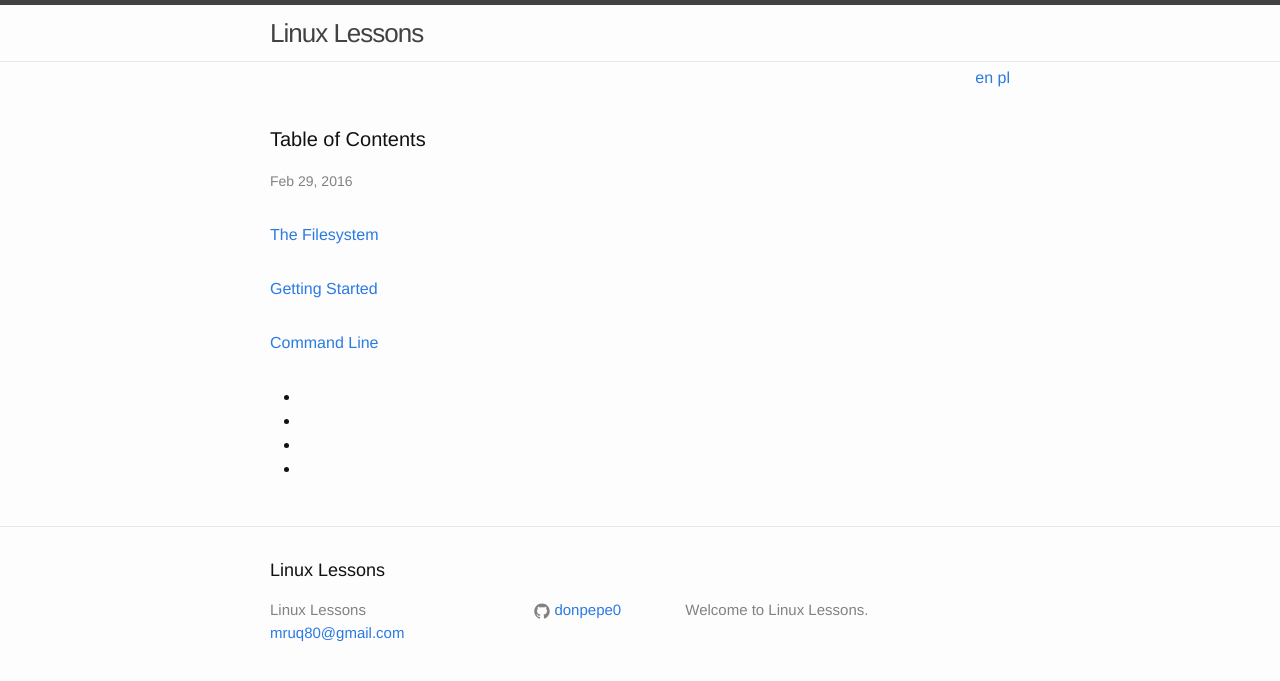
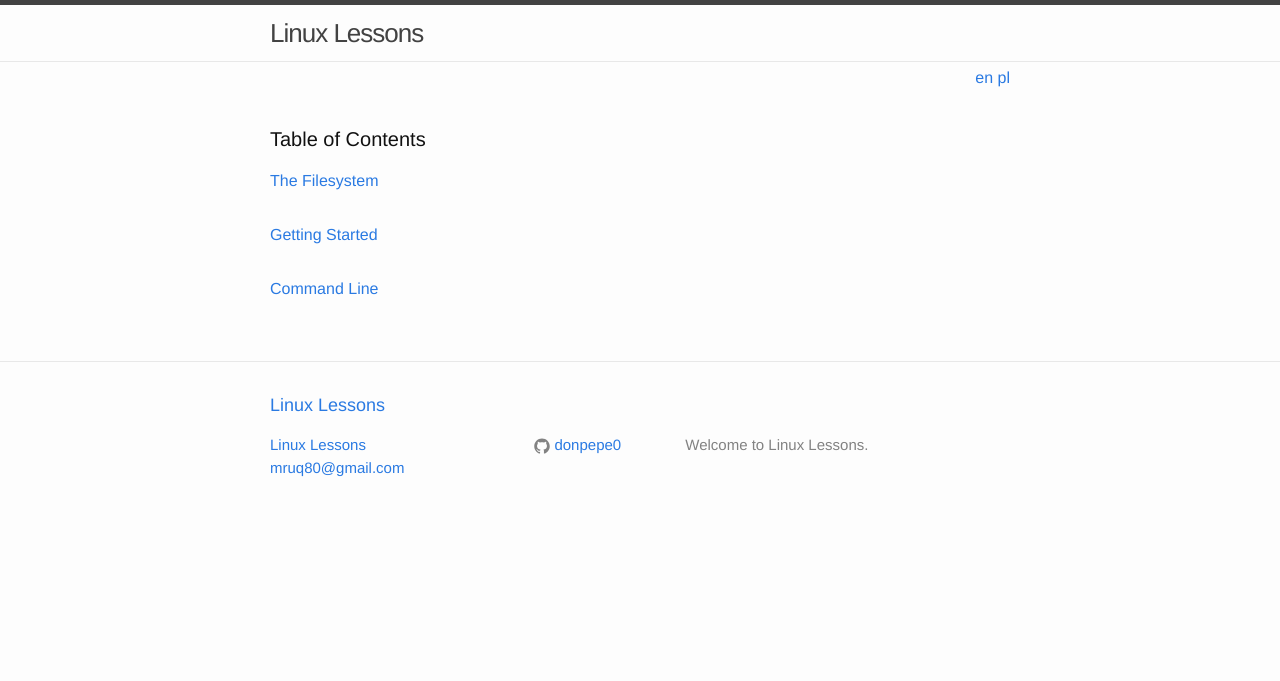
Before and after one commit to donpepe0/linuxlessons, a Jekyll site: the page built from index.html, in a window 1280 px wide. Shown: the top 681 px of the page. Built offline with Jekyll 4.4.1, drawn with Linux system fonts in a browser that asks for light colours; nearby versions of some CDN libraries.

Commit message:
testing inxdex

```diff
--- a/index.html
+++ b/index.html
@@ -7,19 +7,6 @@ lang: en
 <div class="home">
 
   <h1 class="page-heading">{{ site.data.[page.lang].toc }}</h1>
-
-  <ul class="post-list">
-    {% assign posts=site.posts | where:"lang", page.lang %}
-    {% for post in posts %}
-      <li>
-        <span class="post-meta">{{ post.date | date: "%b %-d, %Y" }}</span>
-
-        <h2>
-          <a class="post-link" href="{{ post.url | prepend: site.baseurl }}"></a>
-        </h2>
-      </li>
-    {% endfor %}
-  </ul>
   <ul class="post-list">
     {% assign pages=site.pages | where:"lang", page.lang | where:"order", "1" %}
         {% for my_page in pages %}
@@ -28,10 +15,10 @@ lang: en
           {% endif %}
     {% endfor %}
   </ul>
-<ul>
-  {% for menu in site.home.[page.lang] %}
-    <li>{{ menu[1].getting-started }}</li>
-  {% endfor %}
-</ul>
+  <ul class="post-list">
+    <li><a class="page-link" href="{{ site.pages.[page.lang].linux-history | prepend: site.baseurl }}" {{ site.data.[page.lang].getting-started }}</a>
+  </ul>
+
+
 
 </div>
```
